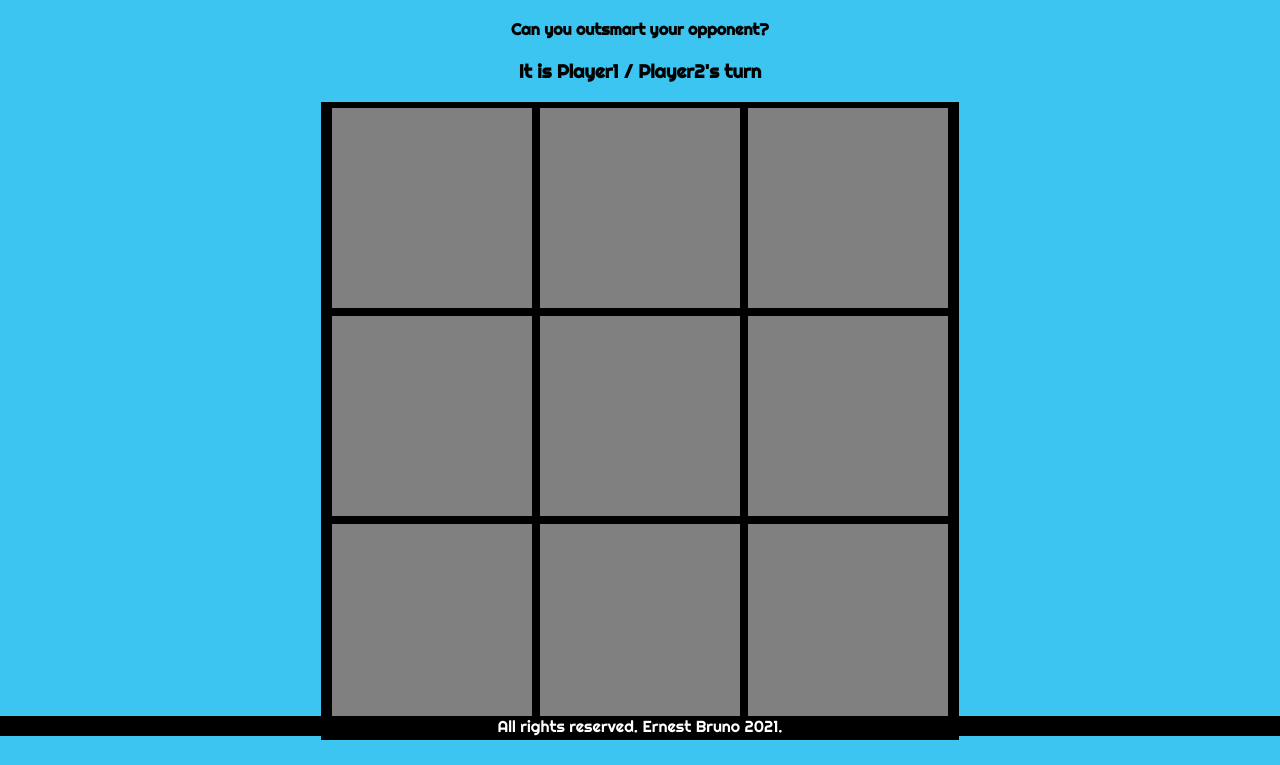
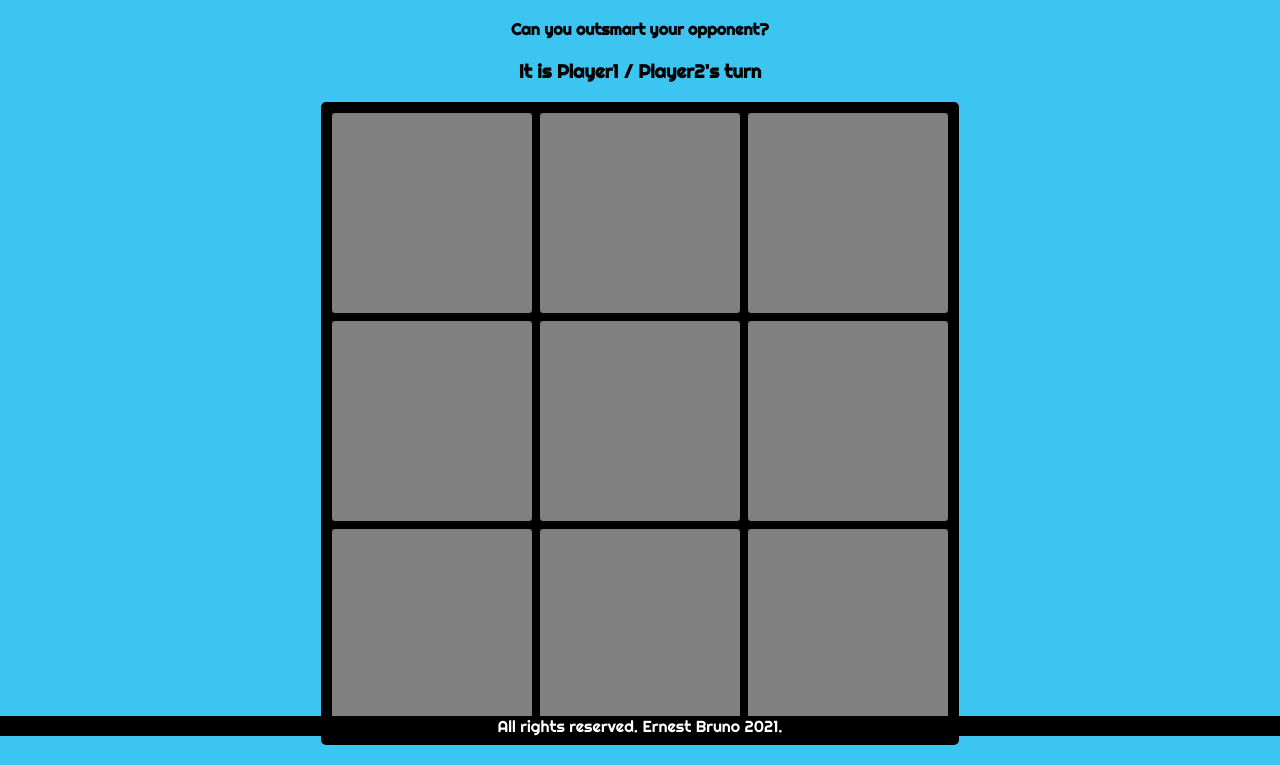
Before and after one commit to nexticodes/GA-tic-tac-toe, a plain HTML site: page index.html in a window 1280 px wide. Shown: the part 64-829 px from the top of the page. Drawn offline with Linux system fonts and the light colour scheme.

Commit message:
Change positioning and add enlarge effect on tile hover.

```diff
--- a/css/style.css
+++ b/css/style.css
@@ -34,6 +34,9 @@ footer {
     background: black;
     border: 4px solid black;
     justify-content: center;
+    border-radius: 5px;
+    padding-top: 5px;
+    position: relative;
 }
 
 .tile {
@@ -43,10 +46,16 @@ footer {
     background-color: gray;
     border: 2px solid black;
     margin: none;
+    border-radius: 5px;
+    position: relative;
+    background-repeat: no-repeat;
 }
 
 .tile:hover {
     cursor: pointer;
+    width: 205px;
+    height: 205px;
+    z-index: 2;
 }
 
 .x {
```
